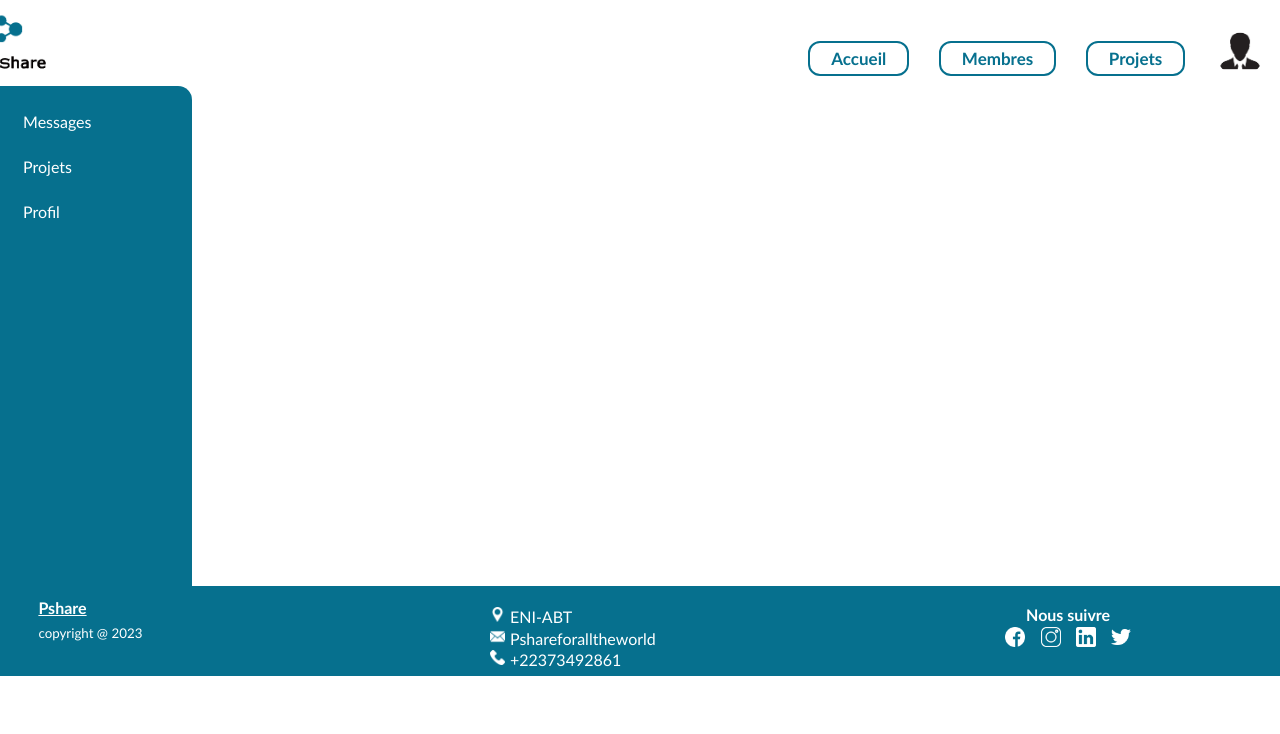
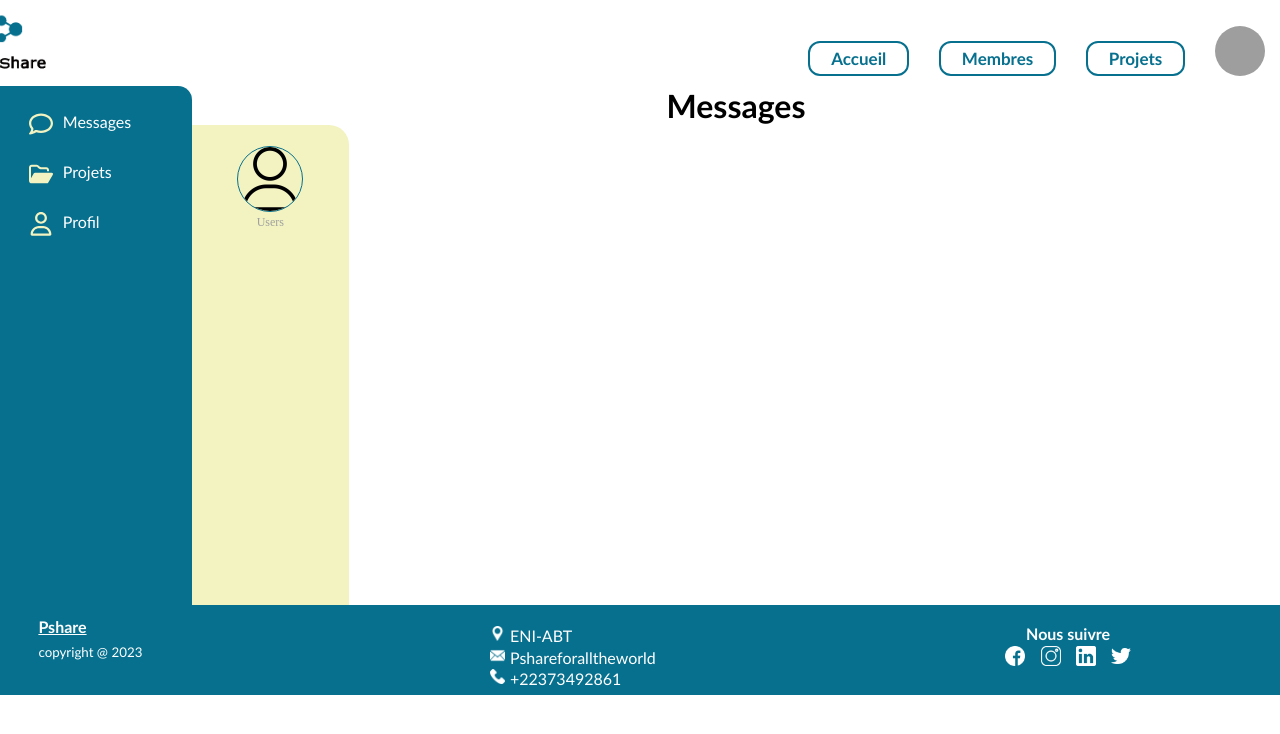
Before and after one commit to blonkon/Pshare, a PHP site: page /profil.php in a window 1280 px wide. Shown: the top 734 px of the page. Run offline with PHP 8.4, Linux system fonts and the light colour scheme; data that the repository does not hold is empty; grey boxes are pictures that could not be loaded.

Commit message:
fomba_and_lonpo

```diff
--- a/css/profil.css
+++ b/css/profil.css
@@ -74,27 +74,155 @@ nav ul li a:hover{
 /* Contenu */
 
 
-.parties{
+.partie{
     display: flex;
     flex-direction: row;
 }
 /* Sidebar */
 .left{
     width: 15%;
-    height: 500px;
+    padding-top: 26px;
+
     background-color: #06708e;
     border-radius: 0px 14px 0px 0px;
 
 }
 .left li{
-    padding-top: 26px;
-    padding-left: 12%;
+    display: flex;
+    text-align: center;
+    justify-content: start;
+    padding-bottom: 26px ;
+    padding-left: 15%;
+    text-align: center;
 }
 
+.left li img{
+    width: 24px;
+    height: 24px;
+    margin-right: 10px;
+}
 .left li a{
     text-decoration: none;
     color: #ffffff;
 }
+.right{
+    display: flex;
+    width: 85%;
+    flex-direction: column;
+}
+.contact{
+    display: flex;
+    padding-left: 2%;
+    overflow-x: auto;
+    cursor: pointer;
+}
+.contact::-webkit-scrollbar{
+    width: 3px;
+}
+.contact::-webkit-scrollbar-thumb{
+    background-color: linear-gradient(transparent,#06708e);
+    border-radius: 16px;
+
+}
+.contact div {
+    text-align: center;
+    margin:2%;
+}
+.contact div img , .chatp img{
+    width: 64px;
+    height: 64px;
+    border-radius: 50%;
+    border: 1px solid #06708e;
+}
+.contact div p , .chatp p{
+    width: auto;
+    font-family: "Poppins";
+    font-size: 12px;
+    color: #a0a0a0;
+}
+.chat{
+    height: 60vh;
+    display: flex;
+    flex-direction: row;
+}
+h1{
+text-align: center;
+}
+.chatp{
+    width: 15%;
+    text-align: center;
+    background-color: #F2F3C1;
+    padding-top: 2%;
+    border-top-right-radius: 20px;
+}
+.content{
+    width: 85%;
+    padding: 2%;
+    padding-bottom: 0%;
+    overflow-y: auto;
+}
+.content::-webkit-scrollbar{
+    width: 3px;
+}
+.content::-webkit-scrollbar-thumb{
+    background-color: linear-gradient(transparent,#06708e);
+    border-radius: 16px;
+
+}
+.messagebox {
+    display: flex;
+    width: 100%;
+    margin-bottom: 2%;
+
+}
+.messagebox img{
+    width: 64px;
+    height: 64px;
+}
+.messagebox div p{
+    margin-left: 3%;
+    padding: 15%;
+    background-color: #F2F3C1;
+    border-radius: 20px;
+    font-size: 12px;
+    font-family: "Poppins";
+}
+.messagebox div {
+    min-width: 10%;
+}
+.messagebox div span{
+    margin-left: 6%;
+    font-size: 10px;
+    color: #a0a0a0;
+    font-family: "Poppins";
+
+}
+
+.fixed-element {
+    position: sticky;
+    bottom: 0;
+    background-color: white;
+    padding: 20px;
+    z-index: 1;
+  }
+  .fixed-element input[type=text]{
+    border: 1px solid #06708e;
+    outline: none;
+    background-color: #F2F3C1;
+    border-radius: 20px;
+    padding: 2%;
+    margin: 2%;
+    width: 50%;
+  }
+  .fixed-element input[type=submit]{
+    outline: none;
+    border: none;
+    border-radius: 20px;
+    background-color: #06708e;
+    padding: 2%;
+    /* width: 10%; */
+    color: #ffff;
+  }
 /* Fin Sidebar */
 
 
--- a/data.php
+++ b/data.php
@@ -1,7 +1,7 @@
 <?php
 session_start();
 try {
-    $connexion = new PDO('mysql:host=localhost:3310;dbname=pshare;charset=utf8','root','');
+    $connexion = new PDO('mysql:host=localhost:3306;dbname=pshare;charset=utf8','root','');
     // Définir le mode d'erreur PDO à Exception
     $connexion->setAttribute(PDO::ATTR_ERRMODE, PDO::ERRMODE_EXCEPTION);
 } catch(PDOException $e) {
--- /dev/null
+++ b/js/chat.js
@@ -0,0 +1,119 @@
+
+fetch('data.php')
+.then(response => {
+  if (!response.ok) {
+    throw new Error('La requête a échoué.');
+  }
+  return response.json();
+})
+.then(data => {
+  console.log(data);
+  const parentElement = document.getElementById("contactes");
+data.forEach(element => {
+  console.log(element.num_users);
+    const Div = document.createElement('div');
+    const Paragraph = document.createElement('p');
+    const images = document.createElement('img');
+    images.setAttribute('src','../Pshare/image/man.png');
+    Paragraph.textContent = `${element.nom_complet}`;
+    Paragraph.dataset.id = element.num_users;
+    Div.appendChild(images);
+    Div.appendChild(Paragraph);
+    parentElement.appendChild(Div);
+    Div.addEventListener('click', function() {
+      console.log(`id de l'element clique cliqué : ${Paragraph.dataset.id}`);
+      const Profile = document.getElementById("chatp");
+      const image = Profile.querySelector("img");
+      image.setAttribute('src', images.getAttribute('src'));
+
+      const content = Profile.querySelector('p');
+      content.textContent = Paragraph.textContent;
+      getmessageforid(Paragraph.dataset.id);
+
+    });
+
+
+});
+
+})
+.catch(error => {
+  console.error('Une erreur s\'est produite :', error);
+});
+
+function getmessageforid(id) {
+  fetch("messageforuserid.php?action=messagebox&user_id=" + id)
+                .then(response => response.json())
+                .then(data => {
+                    console.log(data);
+                    const parentElement = document.getElementById("content");
+                    while (parentElement.firstChild) {
+                      parentElement.removeChild(parentElement.firstChild);
+                  }
+                    data.forEach(element => {
+                      const Div = document.createElement('div');
+                      const Div2 = document.createElement('div');
+                      const Paragraph = document.createElement('p');
+                      const images = document.createElement('img');
+                      const span = document.createElement('span');
+                      span.textContent=formatDate(element.date);
+
+                      // apres changer le 1 avec l'id de l'element connecte
+                     if (element.sender==1) {
+                     images.setAttribute('src','../Pshare/image/moi.png');
+                     }else{
+                      images.setAttribute('src','../Pshare/image/man.png');
+                      Div.style.flexDirection = "row-reverse";
+                     }
+                      Paragraph.textContent = `${element.contenu}`;
+                      Div.setAttribute('class','messagebox');
+                      // Paragraph.dataset.id = element.num_users;
+                      Div.appendChild(images);
+                      Div2.appendChild(Paragraph);
+                      Div2.appendChild(span);
+                      Div.appendChild(Div2);
+                      parentElement.appendChild(Div);
+                    });
+                    const Div = document.createElement('div');
+                    const form = document.createElement('form');
+                    const input1 = document.createElement('input');
+                    const input2 = document.createElement('input');
+                    const input3 = document.createElement('input');
+                    Div.setAttribute('class','fixed-element');
+                    input1.setAttribute('type','text');
+                    input1.setAttribute('name','content');
+                    input1.setAttribute('placeholder',"Votre message");
+                    input2.setAttribute('type','submit');
+                    input2.setAttribute('value','Envoyer');
+                    input3.setAttribute('name','id');
+                    input3.setAttribute('value',`${id}`);
+                    input3.style.display='none';
+                    form.setAttribute('method','POST');
+                    form.setAttribute('action','sendmessage.php');
+                    Div.appendChild(input1);
+                    Div.appendChild(input3);
+                    Div.appendChild(input2);
+
+                    form.appendChild(Div);
+                    parentElement.appendChild(form);
+                })
+                .catch(error => {
+                    console.log(error);
+                });
+
+}
+function formatDate(value) {
+  const aujourdHui = new Date();
+  const hier = new Date(aujourdHui);
+  hier.setDate(aujourdHui.getDate() - 1);
+
+  const dateValue = new Date(value);
+
+  if (dateValue.toDateString() === aujourdHui.toDateString()) {
+    return "Aujourd'hui";
+  } else if (dateValue.toDateString() === hier.toDateString()) {
+    return "Hier";
+  } else {
+    const options = { year: 'numeric', month: '2-digit', day: '2-digit' };
+    return dateValue.toLocaleDateString(undefined, options);
+  }
+}
--- a/messageforuserid.php
+++ b/messageforuserid.php
@@ -3,7 +3,7 @@
 function maFonction(int $id) {
     session_start();
     try {
-        $connexion = new PDO('mysql:host=localhost:3310;dbname=pshare;charset=utf8','root','');
+        $connexion = new PDO('mysql:host=localhost:3306;dbname=pshare;charset=utf8','root','');
         // Définir le mode d'erreur PDO à Exception
         $connexion->setAttribute(PDO::ATTR_ERRMODE, PDO::ERRMODE_EXCEPTION);
     } catch(PDOException $e) {
--- a/profil.php
+++ b/profil.php
@@ -1,57 +1,59 @@
-<?php
-session_start();
 
-
-?>
 <!DOCTYPE html>
 <html lang="en">
 <head>
     <meta charset="UTF-8">
     <meta name="viewport" content="width=device-width, initial-scale=1.0">
-    <link rel="stylesheet" href="css/profil.css">
-    <title>Document</title>
+    <link rel="stylesheet" href="./profil.css">
+    <title>Messages</title>
 </head>
 <body>
     <div class="container">
         <nav>
             <ul>
                 <div class="logo"><img src="image/pshare.png" alt=""></div>
-                <li><a href="index.php">Accueil</a></li>
-                <li><a href="membres.php">Membres</a></li>
-                <li><a href="projets.php">Projets</a></li>
-                <?php
-                if(!isset($_SESSION['user'])){ echo'<a href="profil.php"><img src="image/Profile1.png"></a>';}
-                 else{echo'<a href="profil.php"><img src="profil/'.$_SESSION['profil'].'"></a>';}
-                ?>
+                <li><a href="index.html">Accueil</a></li>
+                <li><a href="membres.html">Membres</a></li>
+                <li><a href="projets.html">Projets</a></li>
+                <a href="profil.html"><img src="image/2.jpg" alt=""></a>
              </ul>
 
         </nav>
     </div>
     <div class="partie">
         <div class="left">
-            <ul>
+            <ul >
                 <li>
+                    <img src="./image/chat.svg">
                     <a href="#"> Messages</a>
 
                 </li>
                 <li>
-                    <a href="ajoutprojet.php">Projets</a>
+                    <img src="./image/project.svg">
+                    <a href="#">Projets</a>
                 </li>
                 <li>
+                    <img src="./image/profile.svg">
                     <a href="#">Profil</a>
 
                 </li>
             </ul>
         </div>
         <div class="right">
-
+            <div class="contact" id="contactes">
+            </div>
+            <h1>Messages</h1>
+            <div class="chat">
+                <div class="chatp" id="chatp">
+                    <img src="../Pshare/image/user.png" alt="">
+                    <p>Users</p>
+                </div>
+                <div class="content" id="content">
+                </div>
+            </div>
         </div>
     </div>
-
-
-
-
-
+    <script src="./chat.js"></script>
 </body>
 <footer>
     <div class="pied-page">
```
